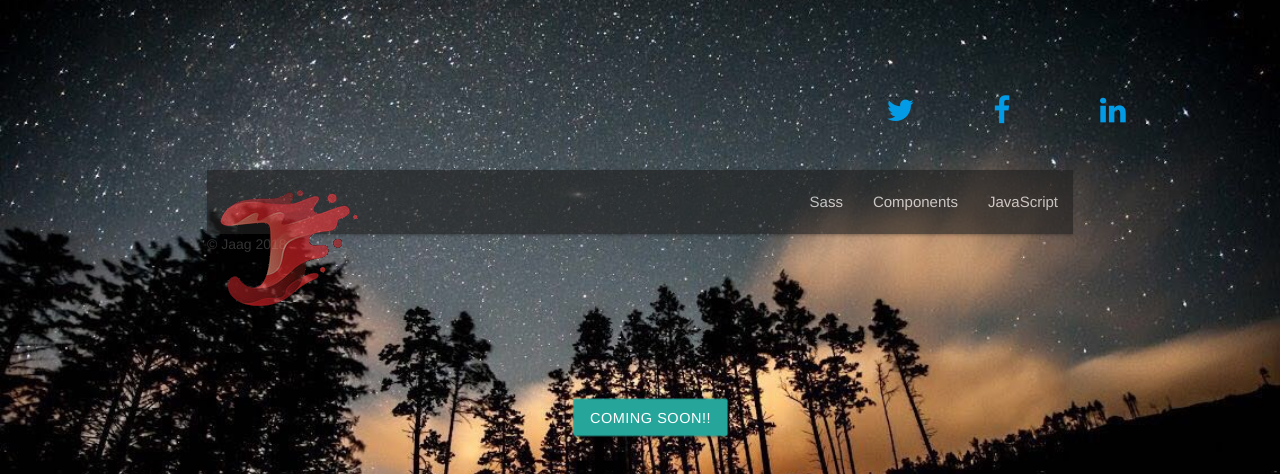
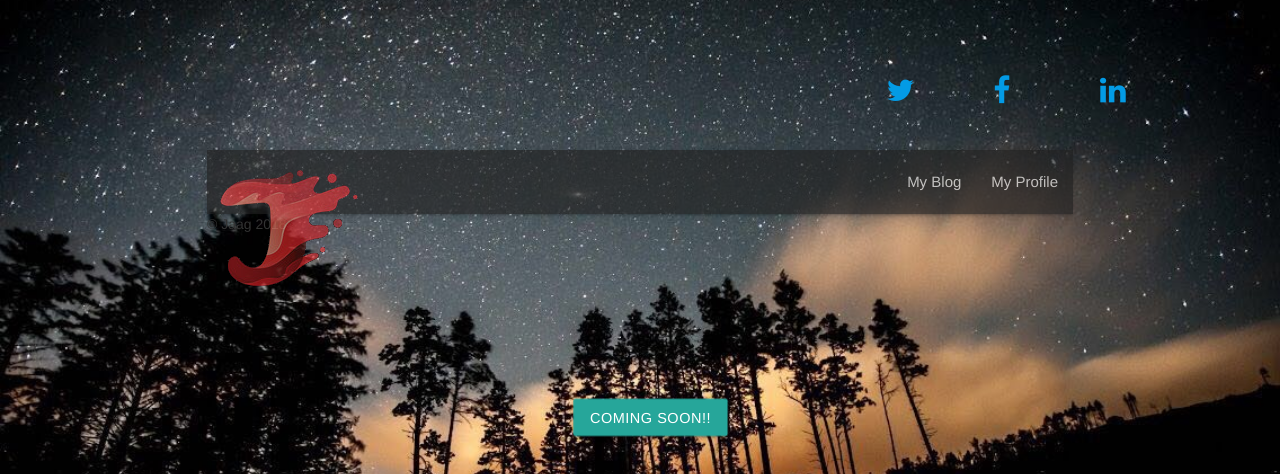
Before and after one commit to Jagan359/Taskbuster, a Django app: page / in a window 1280 px wide. Shown: the top 474 px of the page. Run offline with Django 3.2, Linux system fonts and the light colour scheme; some libraries are stand-ins or nearby versions.

Commit message:
changes to navbar

```diff
--- a/taskbuster/templates/base.html
+++ b/taskbuster/templates/base.html
@@ -35,7 +35,6 @@
 {% block head_javascript %}{% endblock %}
 </head>
 <body>
-    <br/>
 <div class="row">
         <div class="col s1 offset-s8">
             <a href="https://twitter.com/jagan359?ref_src=twsrc%5Etfw" data-show-count="false" class="fa fa-twitter "></a><script async src="https://platform.twitter.com/widgets.js" charset="utf-8"></script>
@@ -56,11 +55,11 @@
 
           <nav class="grey darken-4 opa">
             <div class="nav-wrapper">
-              <a href="#" class="brand-logo"><img src="static/logo.PNG" id="logo"></a>
+              <a href="#" class="brand-logo"><img src="{% static 'img/logo.PNG' %}" id="logo"></a>
               <ul id="nav-mobile" class="right hide-on-med-and-down">
-                <li><a href="sass.html">Sass</a></li>
-                <li><a href="badges.html">Components</a></li>
-                <li><a href="collapsible.html">JavaScript</a></li>
+                <!-- <li><a href="sass.html">Sass</a></li> -->
+                <li><a href="badges.html">My Blog</a></li>
+                <li><a href="collapsible.html">My Profile</a></li>
               </ul>
             </div>
           </nav>
```
